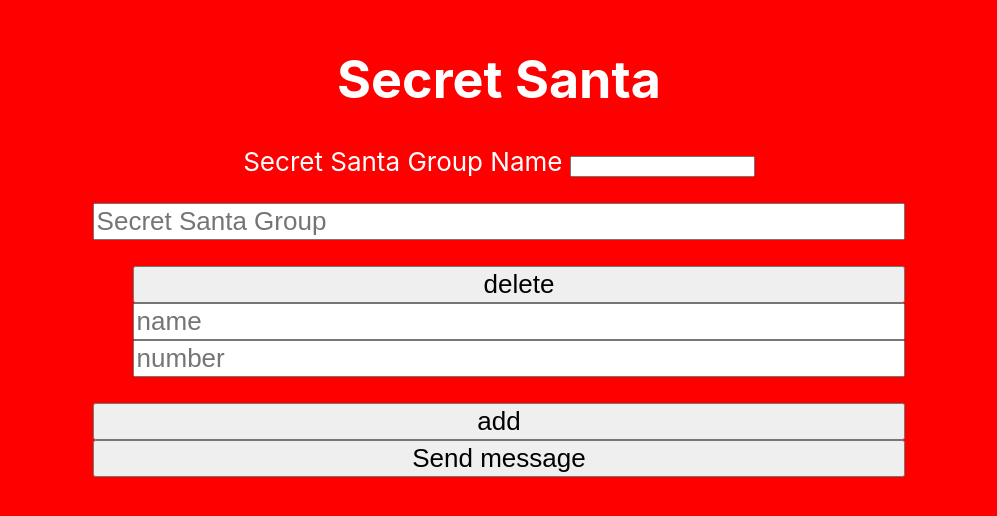
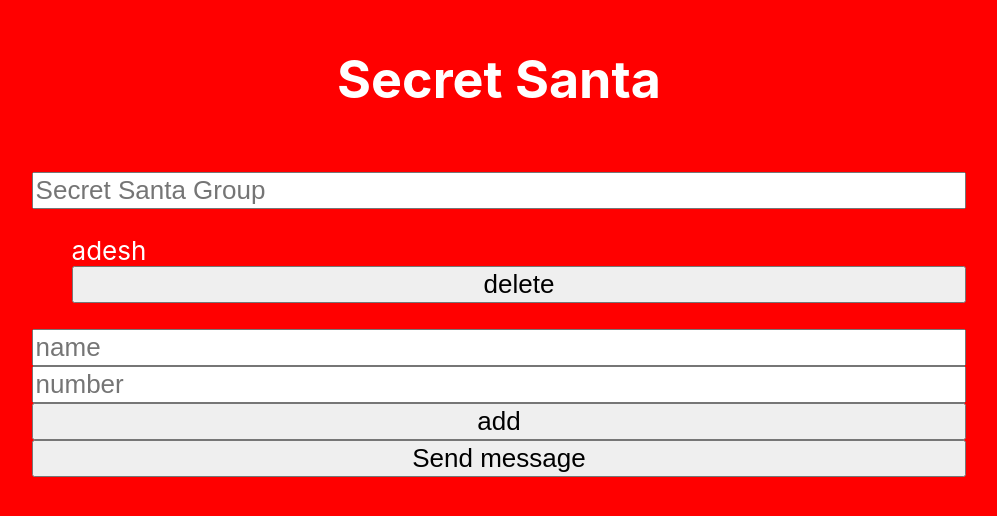
Before and after one commit to adeskmr/Secret-Santa, a React (Create React App) app in the folder secretsanta/: page / in a window 1280 px wide. Shown: the part 142-658 px from the top of the page, without its empty margins (141-1138 px from the left). Built offline with nearby package versions, Linux system fonts and the light colour scheme.

Commit message:
sorting is solved, but need to repair the index at 0

```diff
--- a/secretsanta/src/App.js
+++ b/secretsanta/src/App.js
@@ -6,25 +6,6 @@ import SMS from './SMS';
 
 
 class App extends Component {
-  constructor(props) {
-    super(props);
-    this.state = {
-      Group: ''
-    };
-    this.handleChange = this.handleChange.bind(this);
-    // this.handleSubmit = this.handleSubmit.bind(this);
-  }
-
-  // handleChange(event) {
-  //   this.setState({ Group: event.target.value });
-  // }
-
-  handleChange(event) {
-    event.preventDefault();
-    fetch(`/api/messages?name=${encodeURIComponent(this.state.Group)}`)
-      .then(response => response.json())
-      .then(state => this.setState(state));
-  }
 
   render() {
     return (
@@ -32,14 +13,6 @@ class App extends Component {
         <header className="App-header">
           <h1>Secret Santa</h1>
 
-          <form onChange={this.handleChange}>
-            <label htmlFor="name">Secret Santa Group Name </label>
-            <input
-              id="Group"
-              type="text"
-              value={this.state.Group}
-            />
-          </form>
 
           {/* <a
             className="App-link"
--- a/secretsanta/src/SMS.js
+++ b/secretsanta/src/SMS.js
@@ -1,14 +1,14 @@
 import React, { Component } from 'react';
-
+import './SMSForm.css';
 
 class SMS extends Component {
     constructor(props) {
         super(props);
         this.state = {
+            name: [''],
             value:'',
-            Group: '',
             people: [
-                {Group: '', name: '', number: '', child: ''}
+                {Group: '', name: 'adesh', number: '', child: ''}
             ],
             submitting: false,
             error: false
@@ -17,6 +17,8 @@ class SMS extends Component {
     this.onChangeName = this.onChangeName.bind(this);
     this.onChangeNumber = this.onChangeNumber.bind(this);
     }
+
+
 
     onChangeGroup = event => {
         this.setState({ Group: event.target.value});
@@ -31,8 +33,10 @@ class SMS extends Component {
       };
 
     addPeople = () => {
+
         this.setState(state => {
-          const people = [...state.people, {"Group": state.Group, "name": state.name, "number": state.number, "child": state.people[0].name}];
+
+          const people = [...state.people, {"Group": state.Group, "name": state.name, "number": state.number, "child": state.name }];
 
           return {
             people,
@@ -51,17 +55,31 @@ class SMS extends Component {
         });
       };
 
+
+
       onSubmit(event) {
 
         for(let i = 0; i<this.state.people.length; i++){
-        event.preventDefault();
+            event.preventDefault();
+            let recipesCopy = JSON.parse(JSON.stringify(this.state.people))
+            if( i === 0){
+                recipesCopy[i].child = recipesCopy[0].name
+            } else if (i === 1){
+                recipesCopy[i].child = recipesCopy[this.state.people.length -1].name
+            } else {
+                recipesCopy[i].child = recipesCopy[i-1].name
+            }
+   console.log(recipesCopy)
+   console.log(i)
+   console.log(i-1)
+
         this.setState({ submitting: true });
         fetch('/api/messages', {
           method: 'POST',
           headers: {
             'Content-Type': 'application/json'
           },
-          body: JSON.stringify(this.state.people[i])
+          body: JSON.stringify(recipesCopy[i])
         })
           .then(data => {
             if (data.success) {
@@ -101,7 +119,11 @@ class SMS extends Component {
           type="button"
           onClick={() => this.removePeople(index)}>
           delete </button>
-          <input type="text" placeholder="name" name="name"
+            </div>
+          ))}
+        </ul>
+
+                <input type="text" placeholder="name" name="name"
                 name ={this.state.people.value}
                 onChange={this.onChangeName}
                 />
@@ -112,11 +134,6 @@ class SMS extends Component {
                 number ={this.state.people.value}
                 onChange={this.onChangeNumber}
                 />
-            </div>
-          ))}
-        </ul>
-
-
                 {/* <input type="text" placeholder="number"></input> */}
                 <button type="button"
                 onClick={this.addPeople}
--- a/secretsanta/src/SMSForm.js
+++ b/secretsanta/src/SMSForm.js
@@ -18,19 +18,13 @@ class SMSForm extends Component {
 
   onSubmit(event) {
     event.preventDefault();
-    let replacer = function (key, value) {
-      if(typeof value === 'number') {
-          return value > 1 ? value: undefined;
-      }
-      return value;
-  };
     this.setState({ submitting: true });
     fetch('/api/messages', {
       method: 'POST',
       headers: {
         'Content-Type': 'application/json'
       },
-      body: JSON.stringify(this.state.message, replacer)
+      body: JSON.stringify(this.state.message)
     })
 
     .then(response => response.json())
```
